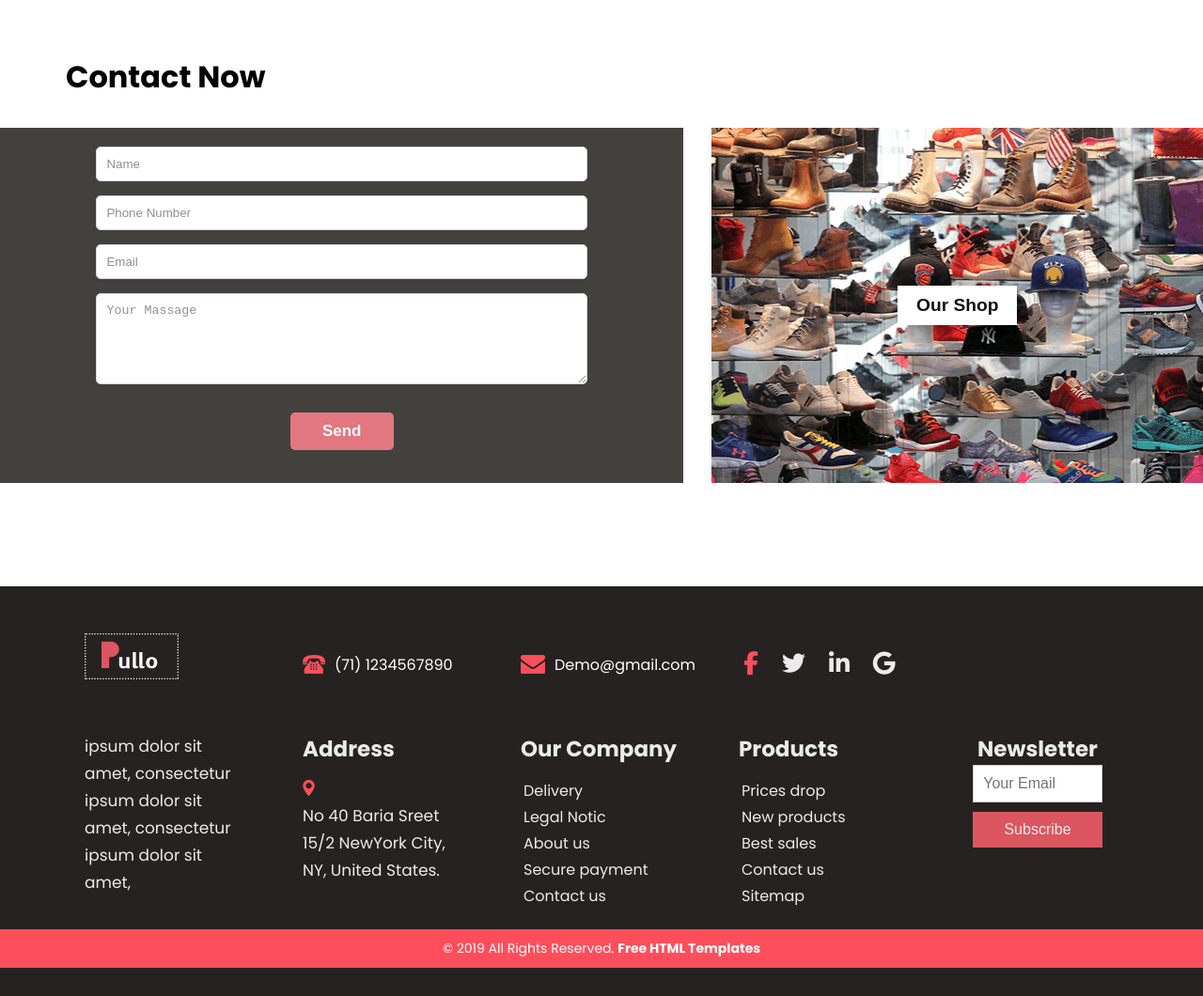
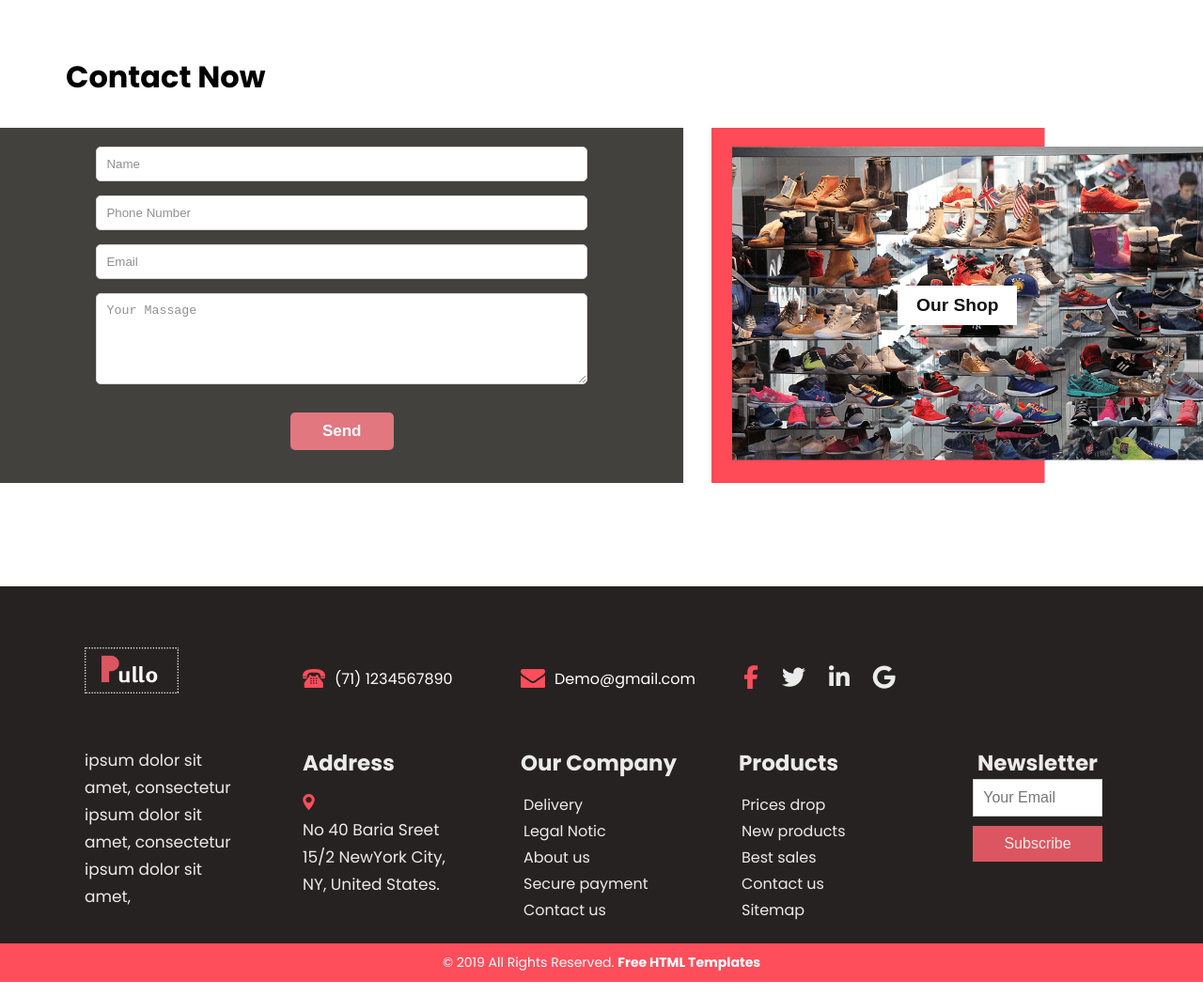
Before and after one commit to mohamedhussain0/E-Commerce, a plain HTML site: page index.html in a window 1280 px wide. Shown: the part 3520-4580 px from the top of the page at 94% size. Drawn offline with Linux system fonts and the light colour scheme.

Commit message:
Update some footer & New Arrivals Products Section

```diff
--- a/css/style.css
+++ b/css/style.css
@@ -518,6 +518,7 @@ header .links li a:hover {
 }
 /* Shop Banner Styling */
 .shop-banner {
+  background: url(../files/shop-banner.png) center;
   flex: 1;
   min-height: 360px;
   background-size: cover;
@@ -564,8 +565,7 @@ footer {
   float: left;
   background-color: #272222;
   height: auto;
-  padding-top: 30px;
-  padding-bottom: 30px;
+  padding: calc(var(--seciton-padding) / 2) 0 0;
 }
 footer * {
   color: #ebebeb;
--- a/index.html
+++ b/index.html
@@ -172,7 +172,7 @@
     <section class="new-arrivals">
       <div class="container">
         <div class="main-heading">
-          <h2>Racing Boots</h2>
+          <h2>New Arrivals Products</h2>
           <p>
             consectetur adipiscing elit, sed do eiusmod tempor incididunt ut
             labore et dolore magna aliqua. Ut enim ad minim veniam, quis nostrud
@@ -338,10 +338,7 @@
         </div>
         <!-- End Email Box -->
         <!-- Start Shop Banner -->
-        <div
-          class="shop-banner"
-          style="background: url(../files/shop-banner.png) center"
-        >
+        <div class="shop-banner">
           <button class="our-shop-btn">Our Shop</button>
         </div>
         <!-- End Shop Banner -->
```
